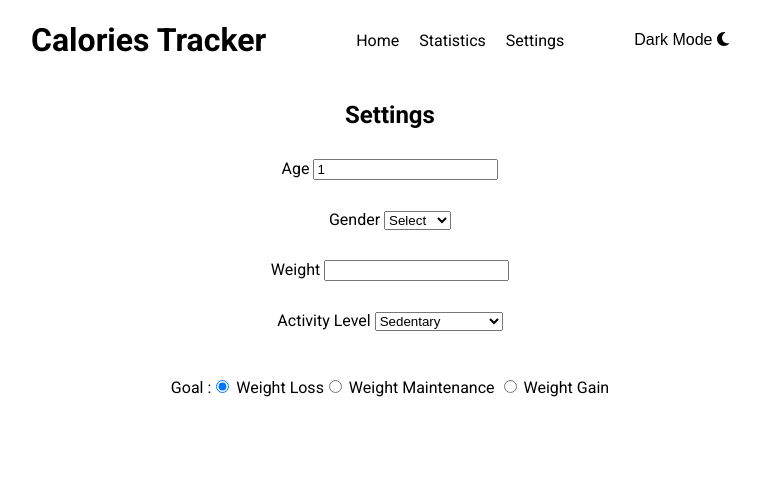
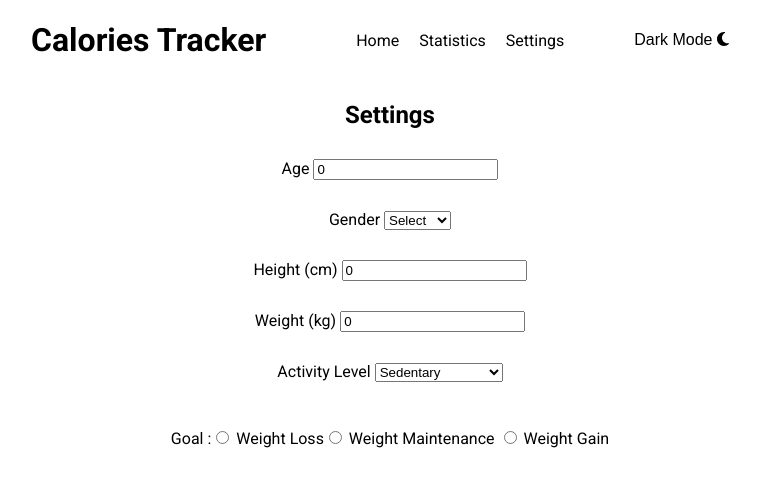
Before and after one commit to priyamkumar/Calories-Tracker, a React (Vite) app: page / in a window 1280 px wide. Both pictures are taken after a click on the item "Settings". Shown: the top 486 px of the page, without its empty margins (250-1009 px from the left). Built offline with nearby package versions, Linux system fonts and the light colour scheme.

Commit message:
adding bmi

```diff
--- a/src/Components/Settings.jsx
+++ b/src/Components/Settings.jsx
@@ -1,17 +1,22 @@
-import React, { useState } from "react";
+import React, { useEffect, useState } from "react";
 import Heading from "./Heading";
 import SettingsOptions from "./SettingsOptions";
 import { useTheme } from "../Contexts/ThemeContext";
 
 export default function Settings() {
     const {theme} = useTheme();
-    const [userData, setUserData] = useState({
-      age: 1,
-      gender: "male",
-      weight: 10,
-      level: "Sedentary",
-      goal : "Weight Loss"
+    const [userData, setUserData] = useState(JSON.parse(localStorage.getItem("userData")) || {
+      age: 0,
+      gender: "",
+      height: 0,
+      weight: 0,
+      level: "",
+      goal: "",
     });
+    useEffect(() => {
+      localStorage.setItem("userData", JSON.stringify(userData));
+    }, [userData])
+
   return (
     <div className={`settings ${theme === "Dark" ? "dark" : ""}`}>
         <Heading text={"Settings"} className={"settings"}/>
--- a/src/Components/SettingsOptions.jsx
+++ b/src/Components/SettingsOptions.jsx
@@ -2,29 +2,31 @@ import React from "react";
 
 export default function SettingsOptions({ userDataArr }) {
   const [userData, setUserData] = userDataArr;
-  console.log(userData)
   function handleChange(event) {
     switch (event.target.name) {
       case "age":
         setUserData((data) => ({...data, age: event.target.value}))
-        console.log("1");
         break;
       case "gender":
-        console.log("2");
+        setUserData((data) => ({...data, gender: event.target.value}))
+        break;
+      case "height":
+        setUserData((data) => ({...data, height: event.target.value}))
         break;
       case "weight":
-        console.log("3");
+        setUserData((data) => ({...data, weight: event.target.value}))
         break;
       case "level":
-        console.log("4");
+        setUserData((data) => ({...data, level: event.target.value}))
         break;
       case "goal":
-        console.log("5");
+        setUserData((data) => ({...data, goal: event.target.id}))
         break;
       default:
         break;
     }
   }
+
   return (
     <div className="options">
       <label htmlFor="age">
@@ -32,7 +34,7 @@ export default function SettingsOptions({ userDataArr }) {
       </label>
       <label htmlFor="gender">
         Gender{" "}
-        <select name="gender" id="gender">
+        <select name="gender" id="gender" onChange={handleChange} value={userData.gender}>
           <option value="" hidden>
             Select
           </option>
@@ -41,11 +43,14 @@ export default function SettingsOptions({ userDataArr }) {
         </select>
       </label>
       <label>
-        Weight <input name="weight" id="weight" type="number" min="0" />
+        Height (cm) <input name="height" id="height" type="number" min="0" onChange={handleChange} value={userData.height}/>
+      </label>
+      <label>
+        Weight (kg) <input name="weight" id="weight" type="number" min="0" onChange={handleChange} value={userData.weight}/>
       </label>
       <label htmlFor="level">
         Activity Level{" "}
-        <select name="level" id="level">
+        <select name="level" id="level" onChange={handleChange} value={userData.level}>
           <option value="sedentary">Sedentary</option>
           <option value="lightly_active">Lightly Active</option>
           <option value="moderately_active">Moderately Active</option>
@@ -54,16 +59,16 @@ export default function SettingsOptions({ userDataArr }) {
       </label>
       <p className="goal-radio-group">
         Goal :
-        <label htmlFor="gain">
-          <input type="radio" name="goal" id="gain" defaultChecked /> Weight
+        <label htmlFor="loss">
+          <input type="radio" name="goal" id="loss" onChange={handleChange} checked = {userData.goal === "loss"}/> Weight
           Loss
         </label>
         <label htmlFor="maintain">
-          <input type="radio" name="goal" id="maintain" /> Weight Maintenance
+          <input type="radio" name="goal" id="maintain" onChange={handleChange} checked = {userData.goal === "maintain"}/> Weight Maintenance
         </label>
-        <label htmlFor="loss">
+        <label htmlFor="gain">
           {" "}
-          <input type="radio" name="goal" id="loss" /> Weight Gain
+          <input type="radio" name="goal" id="gain" onChange={handleChange} checked = {userData.goal === "gain"}/> Weight Gain
         </label>
       </p>
     </div>
--- a/src/Components/StatisticsAverages.jsx
+++ b/src/Components/StatisticsAverages.jsx
@@ -3,7 +3,7 @@ import React from "react";
 export default function StatisticsAverages() {
   let today = new Date().toISOString().split("T")[0];
   let todayData = JSON.parse(localStorage.getItem(today));
-  let remainingCal = todayData.calorieGoal - todayData.calories
+  let remainingCal = todayData.calorieGoal - todayData.calories;
 
   let allDates = JSON.parse(localStorage.getItem("allDates"));
   let barDates = allDates.sort((a, b) => b.split("-")[0] - a.split("-")[0]);
@@ -26,6 +26,16 @@ export default function StatisticsAverages() {
   );
   let averageWeekFats = Math.round(fats.reduce((acc, cur) => acc + cur, 0) / 7);
 
+  let userData = JSON.parse(localStorage.getItem("userData"));
+  console.log(typeof userData.weight);
+  let bmi = 0;
+  if (userData.height && userData.weight)
+    bmi = (
+      (userData.weight / (userData.height * userData.height)) *
+      10000
+    ).toFixed(2);
+  console.log(bmi);
+
   return (
     <div className="average-cal">
       <h3>Today's Remaining Calories: {remainingCal > 0 ? remainingCal : 0}</h3>
@@ -34,6 +44,9 @@ export default function StatisticsAverages() {
       <h3>Average Carbs: {averageWeekCarbs} g</h3>
       <h3>Average Protein: {averageWeekProtein} g</h3>
       <h3>Average Fats: {averageWeekFats} g</h3>
+      <h3>
+        BMI: {bmi} kg/m<sup>2</sup>
+      </h3>
     </div>
   );
 }
```
